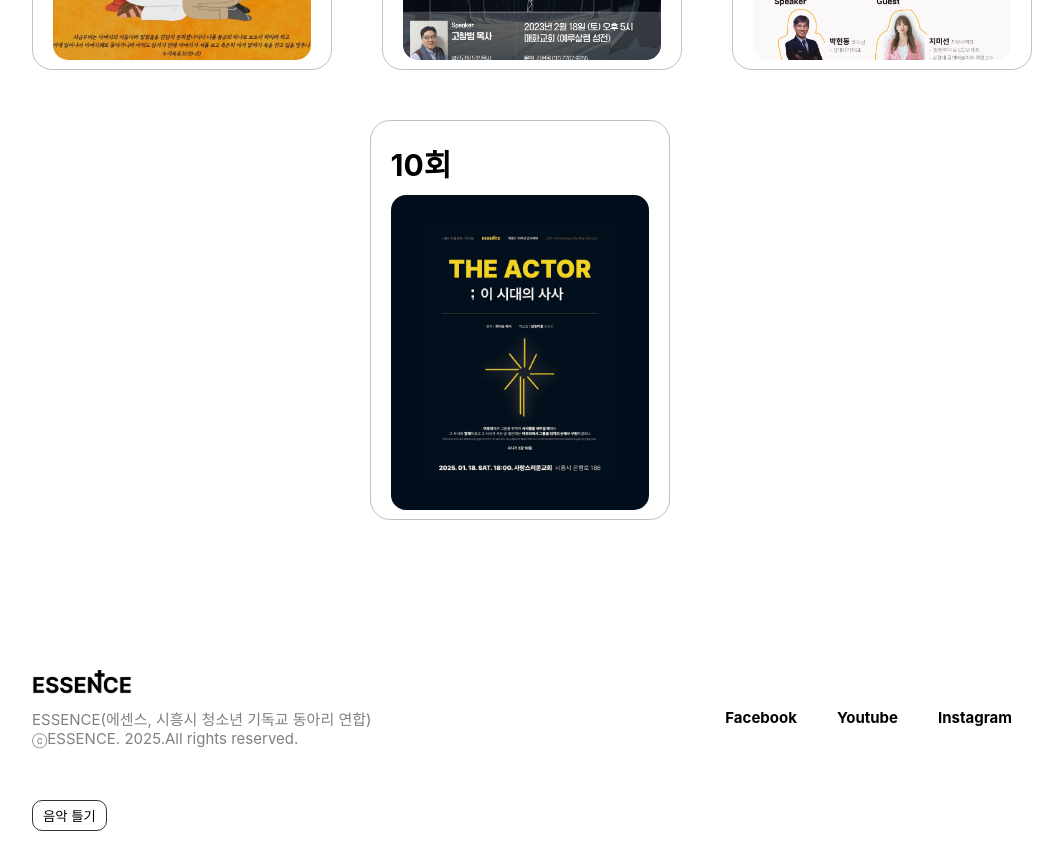
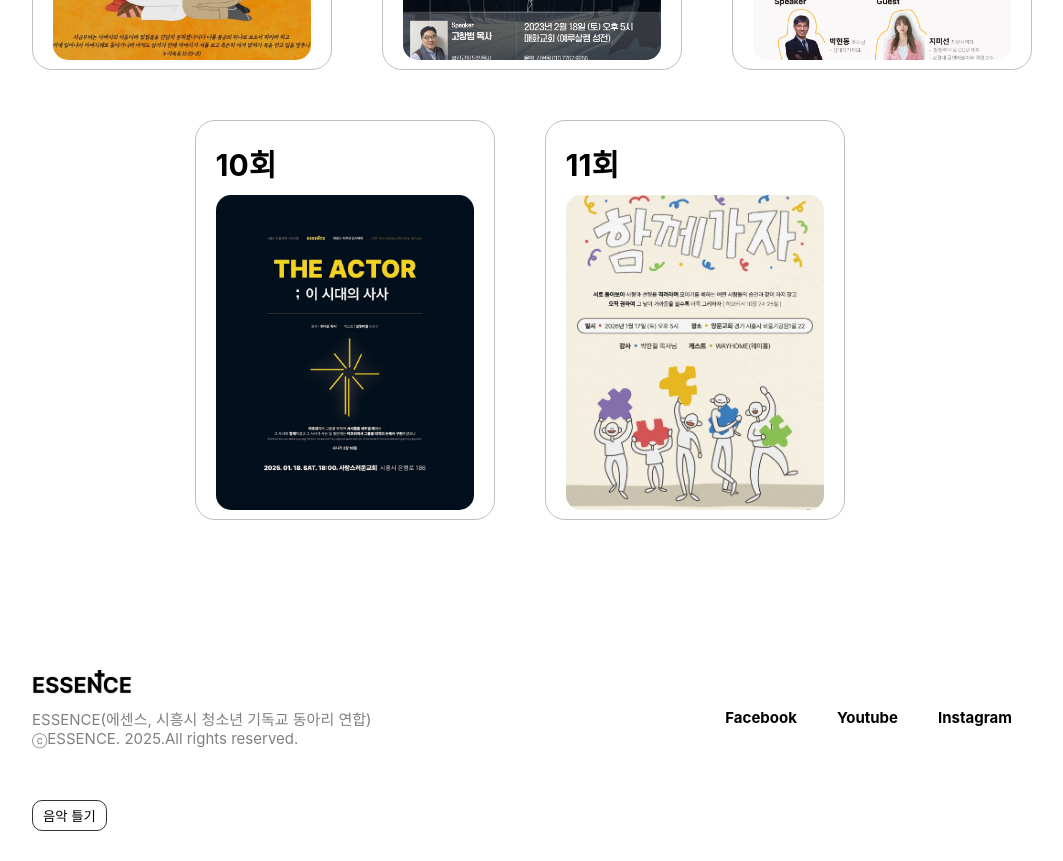
Before and after one commit to PangilProject/PublicOfEssence, a React (Create React App) app: page /worship in a window 1280 px wide. Shown: the part 1360-2221 px from the top of the page, without its empty margins (108-1171 px from the left). Built offline with nearby package versions, Linux system fonts and the light colour scheme.

Commit message:
chore : add 11th worship info

```diff
--- a/src/Pages/WorshipPage/constants/index.js
+++ b/src/Pages/WorshipPage/constants/index.js
@@ -8,6 +8,7 @@ import worship7 from "../../../assets/images/worship_poster/worship_7.jpeg";
 import worship8 from "../../../assets/images/worship_poster/worship_8.jpeg";
 import worship9 from "../../../assets/images/worship_poster/worship_9.jpeg";
 import worship10 from "../../../assets/images/worship_poster/worship_10.png";
+import worship11 from "../../../assets/images/worship_poster/worship_11.jpg";
 
 export const worshipList = [
   {
@@ -120,4 +121,15 @@ export const worshipList = [
       "하나님이 이 시대에 '사사'와 같이 함께하시며 인도하심에 대한 감사를 표현하고, 찬양과 경배를 통해 하나님을 높입니다.",
     topic: "THE ACTOR",
   },
+  {
+    count: 11,
+    date: "2026-01-17",
+    place: "양문교회",
+    color: "gray",
+    image: worship11,
+    image_alt: "11차 집회 포스터 이미지",
+    description:
+      "믿음의 공동체 안에서 서로를 돌아보고 격려하며, 사랑과 선행으로 연결되어 혼자가 아닌 ‘함께’ 신앙의 길을 걸어가도록 초대합니다.",
+    topic: "함께가자",
+  },
 ];
```
Also changed, not shown: src/assets/images/worship_poster/worship_11.jpg (added).
